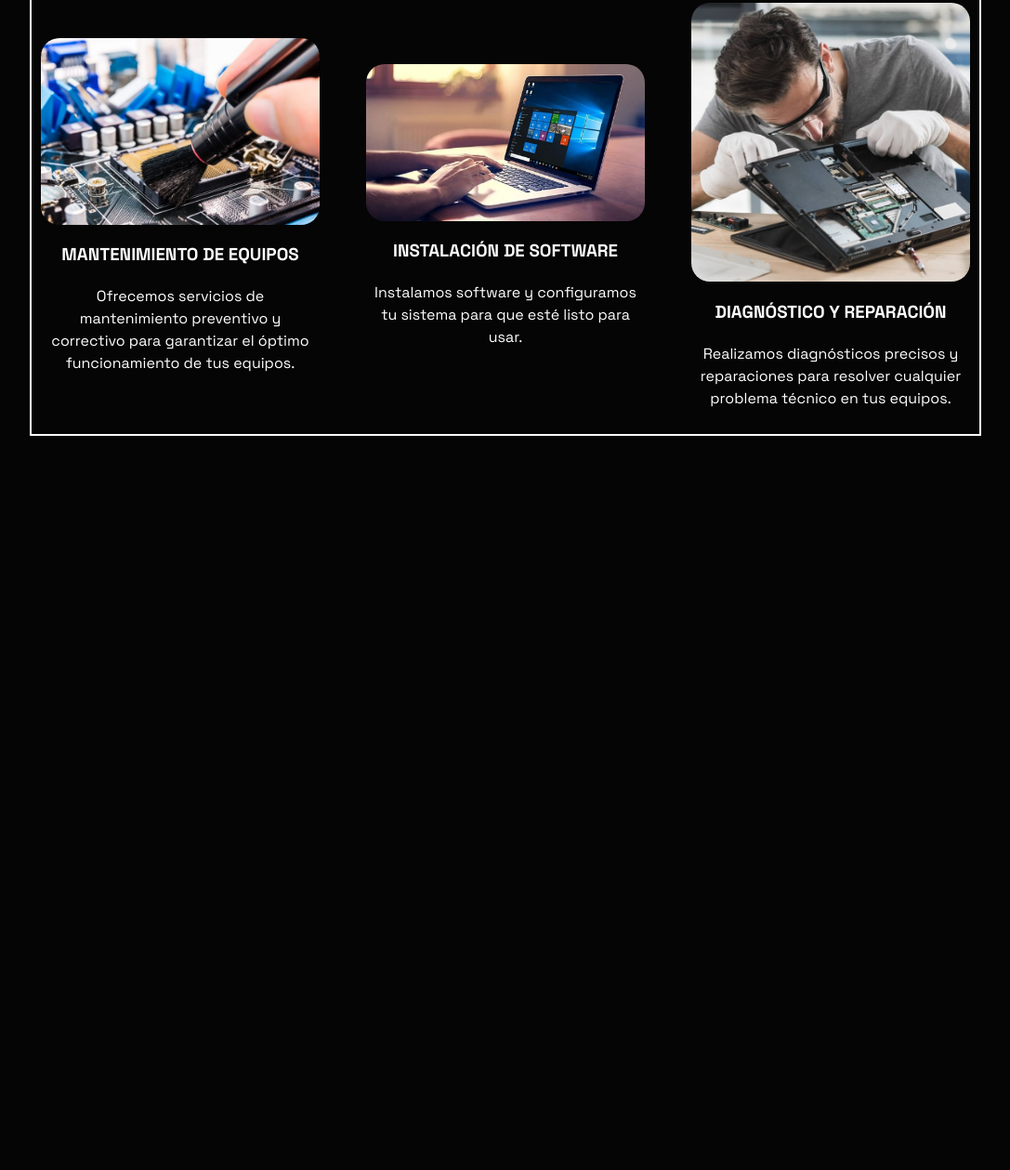
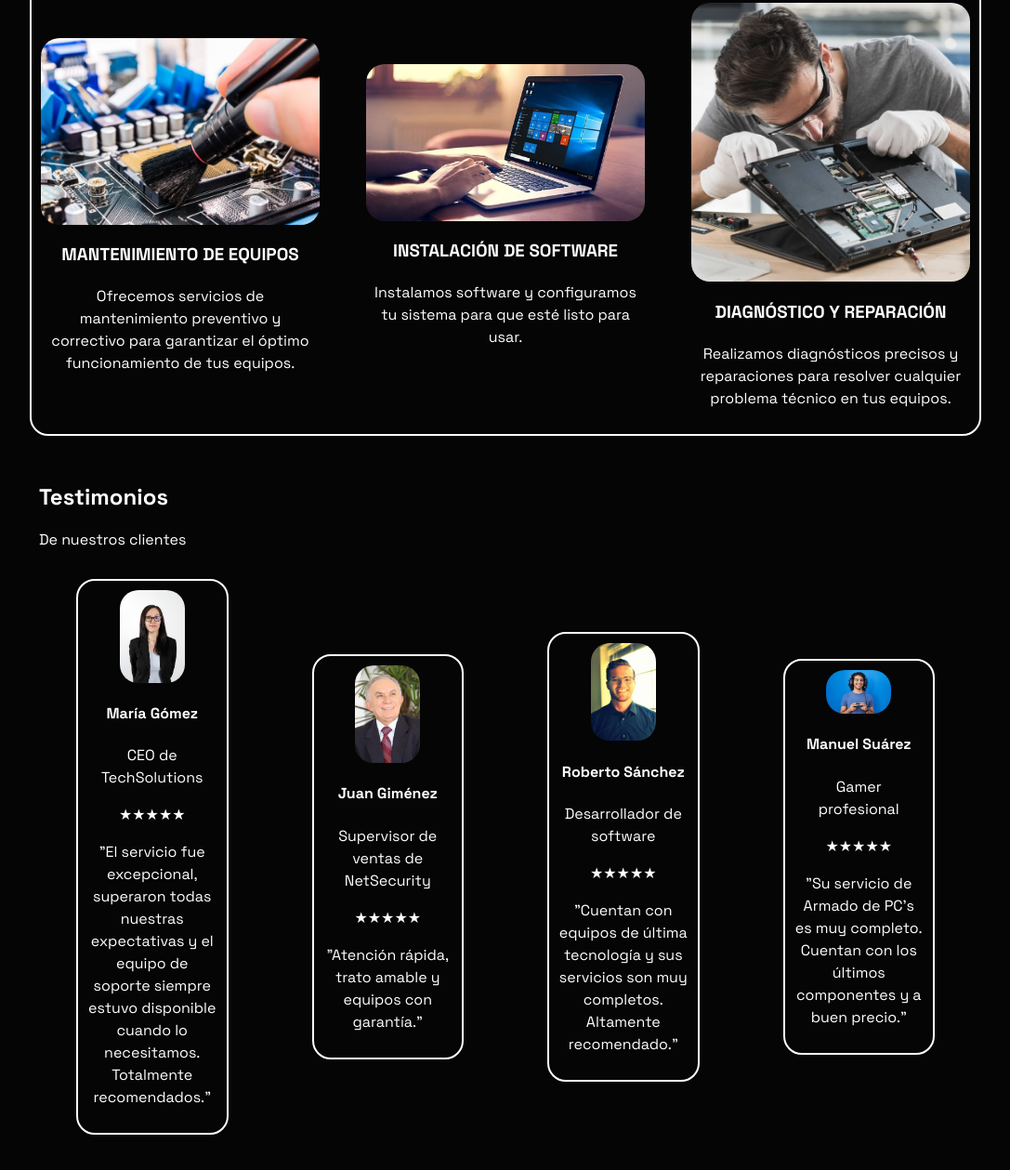
Before and after one commit to aaizaguirre/pixelCore-cibertec, a plain HTML site: page paginas/index.html in a window 1280 px wide. Shown: the part 2543-3802 px from the top of the page at 93% size, without its empty margins (96-1183 px from the left). Before the commit the page ends 3032 px from the top, so only its background shows below. Drawn offline with Linux system fonts and the light colour scheme.

Commit message:
feat: Sección de 'testimonios' en Inicio

```diff
--- a/css/style.css
+++ b/css/style.css
@@ -118,6 +118,7 @@ header{
     width: 80%;
     align-items: center;
     border: solid white 2px;
+    border-radius: 20px;
 }
 #contenedor-servicios-card{
     display: flex;
@@ -139,3 +140,31 @@ header{
     width: 100%;
     max-height: 300px;
 }
+
+.testimonios{
+    margin: 20px auto 20px auto;
+    padding: 10px;
+    width: 80%;
+    align-items: center;
+}
+
+#contenedor-testimonios-card{
+    display: flex;
+    flex-direction: row;
+    align-items: center;
+    gap: 10px;
+}
+
+.testimonio-card{
+    display: flex;
+    flex-direction: column;
+    padding: 10px;
+    width: 30%;
+    align-items: center;
+    border: solid 2px white;
+    border-radius: 20px;
+}
+
+.testimonio-card > .img-card{
+    width: 50%;
+}
--- a/paginas/index.html
+++ b/paginas/index.html
@@ -107,6 +107,48 @@
                 </figure>
             </div>
         </section>
+        <section class = "testimonios">
+            <h2>Testimonios</h2>
+            <p>De nuestros clientes</p>
+            <div id = "contenedor-testimonios-card">
+                <figure class="testimonio-card">
+                    <img class = "img-card" src="../imagenes/persona-1.jpg" alt="Foto del cliente">
+                    <figcaption class="text-card">
+                        <h4 class="nombre">María Gómez</h4>
+                        <p class="cargo">CEO de TechSolutions</p>
+                        <div class="estrellas">★★★★★</div>
+                        <p class="texto-testimonio">"El servicio fue excepcional, superaron todas nuestras expectativas y el equipo de soporte siempre estuvo disponible cuando lo necesitamos. Totalmente recomendados."</p>
+                    </figcaption>
+                </figure>
+                <figure class="testimonio-card">
+                    <img class = "img-card" src="../imagenes/persona-2.jpg" alt="Foto del cliente">
+                    <figcaption class="text-card">
+                        <h4 class="nombre">Juan Giménez</h4>
+                        <p class="cargo">Supervisor de ventas de NetSecurity</p>
+                        <div class="estrellas">★★★★★</div>
+                        <p class="texto-testimonio">"Atención rápida, trato amable y equipos con garantía."</p>
+                    </figcaption>
+                </figure>
+                <figure class="testimonio-card">
+                    <img class = "img-card" src="../imagenes/persona-3.jpg" alt="Foto del cliente">
+                    <figcaption class="text-card">
+                        <h4 class="nombre">Roberto Sánchez</h4>
+                        <p class="cargo">Desarrollador de software</p>
+                        <div class="estrellas">★★★★★</div>
+                        <p class="texto-testimonio">"Cuentan con equipos de última tecnología y sus servicios son muy completos. Altamente recomendado."</p>
+                    </figcaption>
+                </figure>
+                <figure class="testimonio-card">
+                    <img class = "img-card" src="../imagenes/persona-4.jpg" alt="Foto del cliente">
+                    <figcaption class="text-card">
+                        <h4 class="nombre">Manuel Suárez</h4>
+                        <p class="cargo">Gamer profesional</p>
+                        <div class="estrellas">★★★★★</div>
+                        <p class="texto-testimonio">"Su servicio de Armado de PC's es muy completo. Cuentan con los últimos componentes y a buen precio."</p>
+                    </figcaption>
+                </figure>
+            </div>
+        </section>
     </main>
     <footer></footer>
 </body>
```
Also changed, not shown: imagenes/persona-1.jpg (added), imagenes/persona-2.jpg (added), imagenes/persona-3.jpg (added), imagenes/persona-4.jpg (added).
